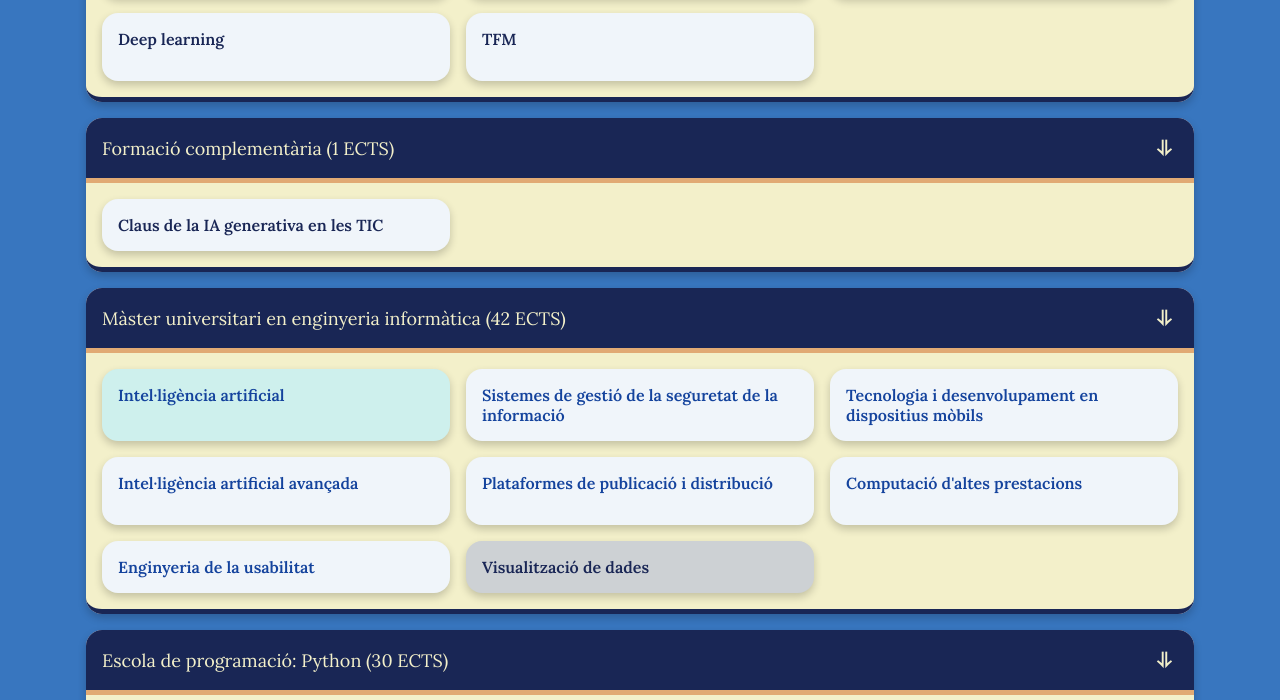
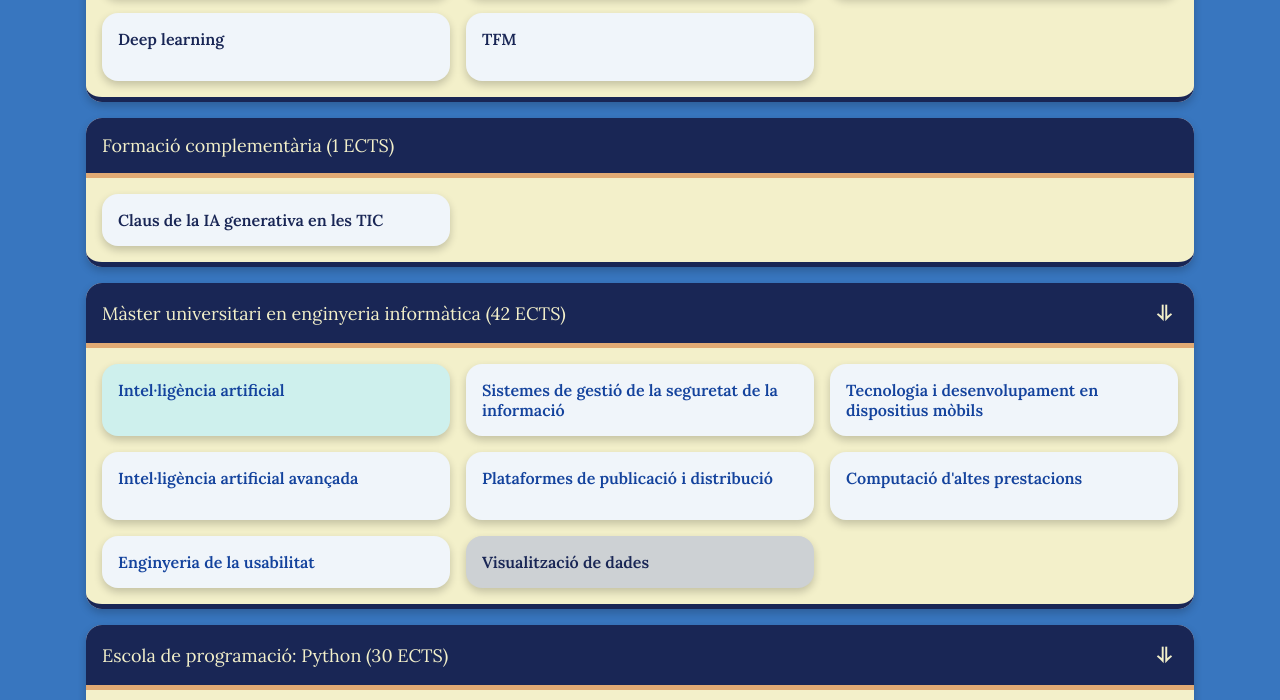
Before and after one commit to rbuj-UOC/rbuj-UOC.github.io, a website: page index.2026-27.Q2.html in a window 1280 px wide. Shown: the part 2357-3057 px from the top of the page. Drawn offline with nearby package versions, Linux system fonts and the light colour scheme.

Commit message:
Hide expand button if course is static

```diff
--- a/index.2026-27.Q2.html
+++ b/index.2026-27.Q2.html
@@ -140,7 +140,7 @@
 
    <div class="course" include-html="./done/MUCD-expandable.html"></div>
 
-   <div class="course">
+   <div class="course course--static">
      <h2 id="FC"></h2>
      <div class="course__content">
        <div class="dashboard">
--- a/script/main.js
+++ b/script/main.js
@@ -741,6 +741,8 @@ function inicialitzarDashboard() {
 function inicialitzarCursosExpandibles() {
   const courseElements = document.querySelectorAll('.course');
   courseElements.forEach(course => {
+    // Oculta el botó d'expansió si el contingut del curs és estàtic (course--static")
+    if (course.classList.contains('course--static')) return;
     if (course.querySelector('.course__toggle')) return;
     const dashboard = course.querySelector('.dashboard');
     if (dashboard) {
```
Also changed, not shown: index.2026-27.html (+2 -2 lines), index.2027-28.Q1.html (+1 -1 lines), index.2027-28.Q2.html (+1 -1 lines), index.2028-29.Q1.html (+1 -1 lines), index.2028-29.Q2.html (+1 -1 lines), index.html (+1 -1 lines).
